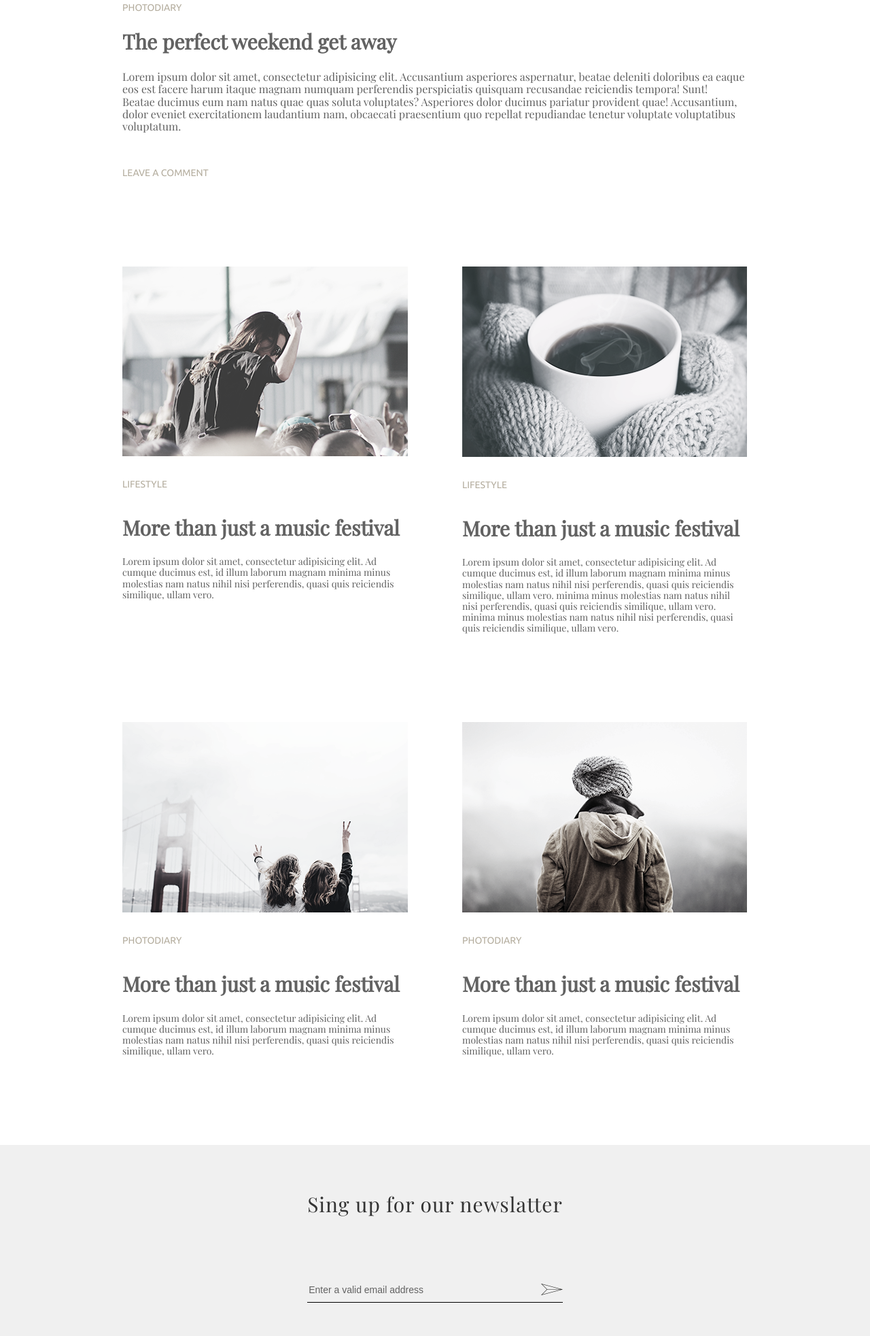
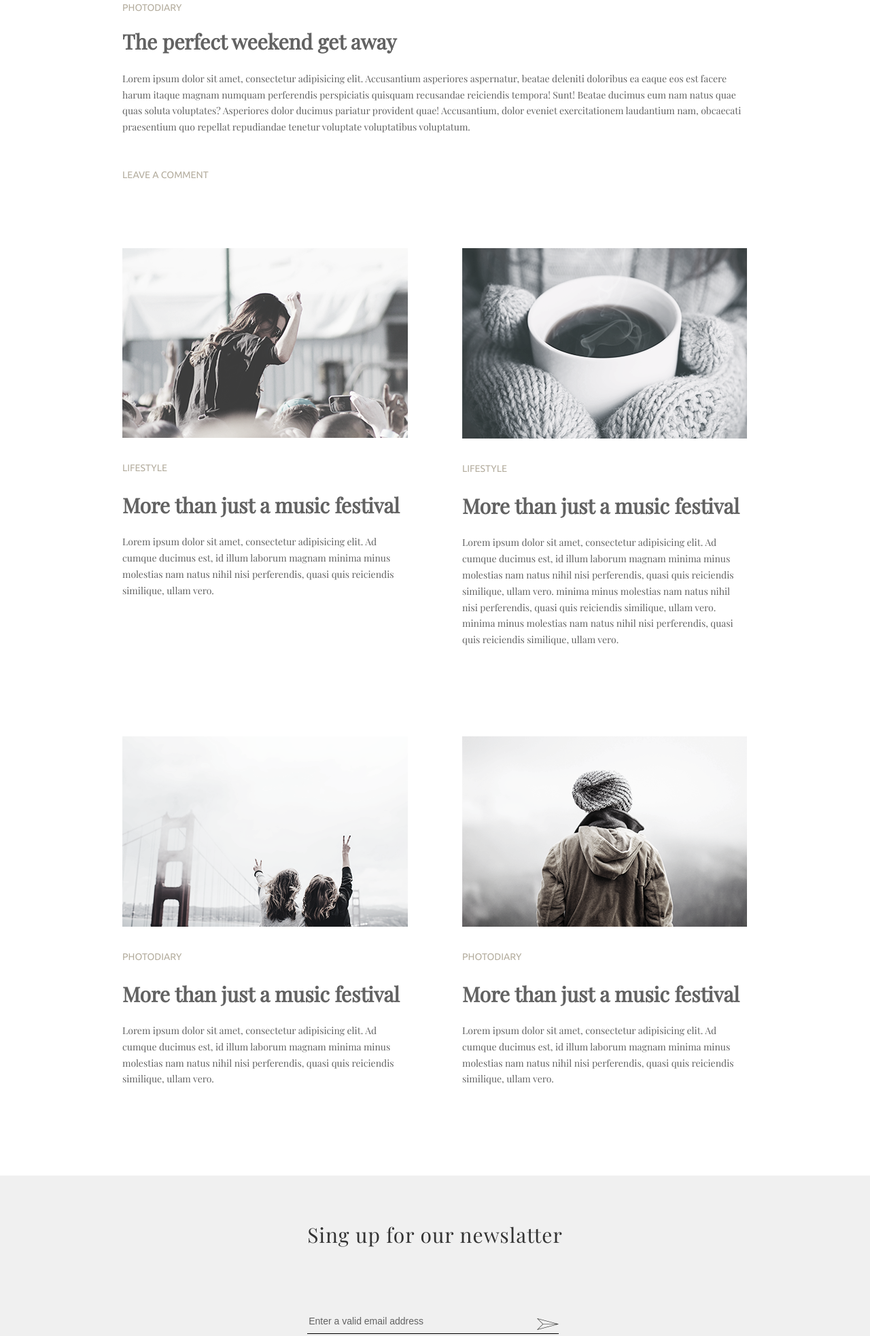
Before and after one commit to IgorStetsiuk/advanced-algorithms, a plain HTML site: page layouts/istetsiuk/index.html in a window 1280 px wide. Shown: the part 747-2712 px from the top of the page at 68% size. Drawn offline with nearby package versions, Linux system fonts and the light colour scheme; a web font is replaced by a local one.

Commit message:
fix different mistakes

```diff
--- a/layouts/istetsiuk/css/style.css
+++ b/layouts/istetsiuk/css/style.css
@@ -19,8 +19,25 @@ ul {
     padding: 0;
 }
 
+h2{
+    font-size:30px;
+}
 figure {
     margin: 0;
+}
+
+
+figure p {
+    margin-top: 30px;
+    font-family: 'Ubuntu', sans-serif;
+    color: #b4ad9e;
+    text-transform: uppercase;
+    font-weight: 300;
+}
+
+p {
+    margin: 0;
+    line-height: 1.7;
 }
 
 body {
@@ -89,12 +106,8 @@ header .container {
     color: #b4ad9e;
 }
 
-.banner {
+.banner, .photodiary {
     margin-bottom: 100px;
-}
-
-.photodiary {
-    margin-bottom: 130px;
 }
 
 .photodiary .container, .post-list .container {
@@ -106,7 +119,6 @@ header .container {
 }
 
 .photodiary-post-link {
-    padding: 10px 10px 10px 0;
     font-family: 'Ubuntu', sans-serif;
     color: #b4ad9e;
     text-transform: uppercase;
@@ -124,13 +136,8 @@ header .container {
     text-transform: uppercase;
 }
 
-.photodiary-text {
+.photodiary p {
     margin-bottom: 50px;
-    font-size: 16px;
-}
-
-.post-list {
-    position: relative;
 }
 
 .post-list .container {
@@ -148,6 +155,10 @@ header .container {
     margin-bottom: 130px;
 }
 
+.button-wrap {
+    text-align: center;
+}
+
 .post-list button {
     width: 165px;
     height: 60px;
@@ -161,17 +172,7 @@ header .container {
     cursor: pointer;
 }
 
-.post-item p {
-    margin-top: 30px;
-    font-family: 'Ubuntu', sans-serif;
-    color: #b4ad9e;
-    text-transform: uppercase;
-    font-weight: 300;
-}
 
-.post-item h2 {
-    font-size: 30px;
-}
 
 .signup {
     display: flex;
@@ -183,19 +184,23 @@ header .container {
     background: #f0f0f0;
 }
 
-.signup span {
-    font-size: 30px;
+.signup h2 {
+    font-weight: normal;
     color: #333333;
     letter-spacing: 1px;
+    margin: 0;
+
 }
 
 .signup-form {
     margin-top: 100px;
-    position: relative;
+
 }
 
 .signup-form input {
-    width: 100%;
+    display: block;
+    float: left;
+    width: 90%;
     font-size: 14px;
     border: none;
     border-bottom: 1px solid black;
@@ -205,14 +210,15 @@ header .container {
 }
 
 .signup-form button {
-    position: absolute;
-    top: 0;
-    right: 0;
+    display: block;
     width: 32px;
     height: 17px;
     border: none;
+    border-bottom: 1px solid black;
+    padding-bottom: 26px;
     outline: none;
-    background: url(../img/icons/send-icon.png);
+    background: url(../img/icons/send-icon.png) center no-repeat;
+    cursor: pointer;
 }
 
 ::-webkit-input-placeholder { /* Chrome */
@@ -234,8 +240,9 @@ header .container {
 }
 
 footer {
+    margin-top:100px;
+    padding: 44px 0;
     background: #f0f0f0;
-    padding: 44px 0;
 }
 
 footer .container {
@@ -246,6 +253,10 @@ footer .container {
 
 footer a {
     font-weight: 600;
-    padding: 5px;
+    margin: 5px;
     color: #000000;
 }
+
+footer a:hover {
+    color: #b4ad9e;
+}
--- a/layouts/istetsiuk/index.html
+++ b/layouts/istetsiuk/index.html
@@ -5,7 +5,8 @@
     <meta name="viewport"
           content="width=device-width, user-scalable=no, initial-scale=1.0, maximum-scale=1.0, minimum-scale=1.0">
     <meta http-equiv="X-UA-Compatible" content="ie=edge">
-    <title>Document</title>
+    <title>Minimo</title>
+    <link rel="stylesheet" href="https://maxcdn.bootstrapcdn.com/font-awesome/4.7.0/css/font-awesome.min.css">
     <link href="https://fonts.googleapis.com/css?family=Playfair+Display:400,400i" rel="stylesheet">
     <link href="https://fonts.googleapis.com/css?family=Ubuntu" rel="stylesheet">
     <link rel="stylesheet" href="css/normalize.css">
@@ -16,10 +17,8 @@
     <header>
         <div class="container">
             <div class="logo">
-                <!--<img src="http://via.placeholder.com/120x30" alt="logo">-->
                 <a href="#">Minim0</a>
             </div>
-
             <ul class="top-nav">
                 <li><a href="#">Lifestyle</a></li>
                 <li><a href="#">Photodiary</a></li>
@@ -42,20 +41,18 @@
                 <h2 class="photodiary-title">
                     The perfect weekend get away
                 </h2>
-                <div class="photodiary-text">
-                    <div>Lorem ipsum dolor sit amet, consectetur adipisicing elit. Accusantium asperiores aspernatur,
+                <p>
+                    Lorem ipsum dolor sit amet, consectetur adipisicing elit. Accusantium asperiores aspernatur,
                     beatae
                     deleniti doloribus ea eaque eos est facere harum itaque magnam numquam perferendis perspiciatis
                     quisquam recusandae reiciendis tempora! Sunt!
-                    </div>
-                    <div>Beatae ducimus eum nam natus quae quas soluta voluptates? Asperiores dolor ducimus pariatur
+                    Beatae ducimus eum nam natus quae quas soluta voluptates? Asperiores dolor ducimus pariatur
                     provident quae! Accusantium, dolor eveniet exercitationem laudantium nam, obcaecati praesentium
                     quo
                     repellat repudiandae tenetur voluptate voluptatibus voluptatum.
+                </p>
             </div>
-                </div>
-                <a class="photodiary-post-link">Leave a comment</a>
-            </div>
+            <a href="#" class="photodiary-post-link">Leave a comment</a>
         </div>
     </section>
     <section class="post-list">
@@ -68,12 +65,12 @@
                     </figcaption>
                 </figure>
                 <h2 class="post-title">More than just a music festival</h2>
-                <div class="post-text">
+                <p>
                     Lorem ipsum dolor sit amet, consectetur adipisicing elit. Ad cumque ducimus est, id illum laborum
                     magnam
                     minima minus molestias nam natus nihil nisi perferendis, quasi quis reiciendis similique, ullam
                     vero.
-                </div>
+                </p>
             </div>
             <div class="post-item">
                 <figure>
@@ -83,7 +80,7 @@
                     </figcaption>
                 </figure>
                 <h2 class="post-title">More than just a music festival</h2>
-                <div class="post-text">
+                <p>
                     Lorem ipsum dolor sit amet, consectetur adipisicing elit. Ad cumque ducimus est, id illum laborum
                     magnam
                     minima minus molestias nam natus nihil nisi perferendis, quasi quis reiciendis similique, ullam
@@ -92,7 +89,7 @@
                     vero. minima minus molestias nam natus nihil nisi perferendis, quasi quis reiciendis similique,
                     ullam
                     vero.
-                </div>
+                </p>
             </div>
             <div class="post-item">
                 <figure>
@@ -102,12 +99,12 @@
                     </figcaption>
                 </figure>
                 <h2 class="post-title">More than just a music festival</h2>
-                <div class="post-text">
+                <p>
                     Lorem ipsum dolor sit amet, consectetur adipisicing elit. Ad cumque ducimus est, id illum laborum
                     magnam
                     minima minus molestias nam natus nihil nisi perferendis, quasi quis reiciendis similique, ullam
                     vero.
-                </div>
+                </p>
             </div>
             <div class="post-item">
                 <figure>
@@ -117,18 +114,18 @@
                     </figcaption>
                 </figure>
                 <h2 class="post-title">More than just a music festival</h2>
-                <div class="post-text">
+                <p>
                     Lorem ipsum dolor sit amet, consectetur adipisicing elit. Ad cumque ducimus est, id illum laborum
                     magnam
                     minima minus molestias nam natus nihil nisi perferendis, quasi quis reiciendis similique, ullam
                     vero.
-                </div>
+                </p>
             </div>
         </div>
     </section>
     <section class="signup">
         <div class="container">
-            <span>Sing up for our newslatter</span>
+            <h2>Sing up for our newslatter</h2>
             <form class="signup-form">
                 <input class="" type="email" placeholder="Enter a valid email address">
                 <button type="submit"></button>
@@ -145,12 +142,12 @@
                     </figcaption>
                 </figure>
                 <h2 class="post-title">Top 10 song for running</h2>
-                <div class="post-text">
+                <p>
                     Lorem ipsum dolor sit amet, consectetur adipisicing elit. Ad cumque ducimus est, id illum laborum
                     magnam
                     minima minus molestias nam natus nihil nisi perferendis, quasi quis reiciendis similique, ullam
                     vero.
-                </div>
+                </p>
             </div>
             <div class="post-item">
                 <figure>
@@ -160,12 +157,14 @@
                     </figcaption>
                 </figure>
                 <h2 class="post-title">Cold winter days</h2>
-                <div class="post-text">
+                <p>
                     Lorem ipsum dolor sit amet, consectetur adipisicing elit. Culpa delectus dolore ducimus facilis
                     ipsum porro quaerat reiciendis repellat sit veritatis! Aspernatur cum incidunt odit quo soluta,
                     tenetur unde vel velit?
+                </p>
             </div>
         </div>
+        <div class="button-wrap">
             <button>Load more</button>
         </div>
     </section>
@@ -177,9 +176,10 @@
             </nav>
             <nav>
                 <a href="#">Follow</a>
-                <a href="#" target="blank"><img src="img/icons/socials/facebook.png" alt="Facebook"></a>
-                <a href="#" target="blank"><img src="img/icons/socials/instagram.png" alt="Instagram"></a>
-                <a href="#" target="blank"><img src="img/icons/socials/twitter.png" alt="Twitter"></a>
+                <a href="#" target="blank"><i class="fa fa-facebook" aria-hidden="true"></i>
+                </a>
+                <a href="#" target="blank"><i class="fa fa-twitter" aria-hidden="true"></i></a>
+                <a href="#" target="blank"><i class="fa fa-instagram" aria-hidden="true"></i></a>
             </nav>
         </div>
     </footer>
```
Also changed, not shown: layouts/istetsiuk/img/icons/socials/facebook.png (deleted), layouts/istetsiuk/img/icons/socials/instagram.png (deleted), layouts/istetsiuk/img/icons/socials/twitter.png (deleted). Lines whose indentation alone changed are shown as unchanged.
